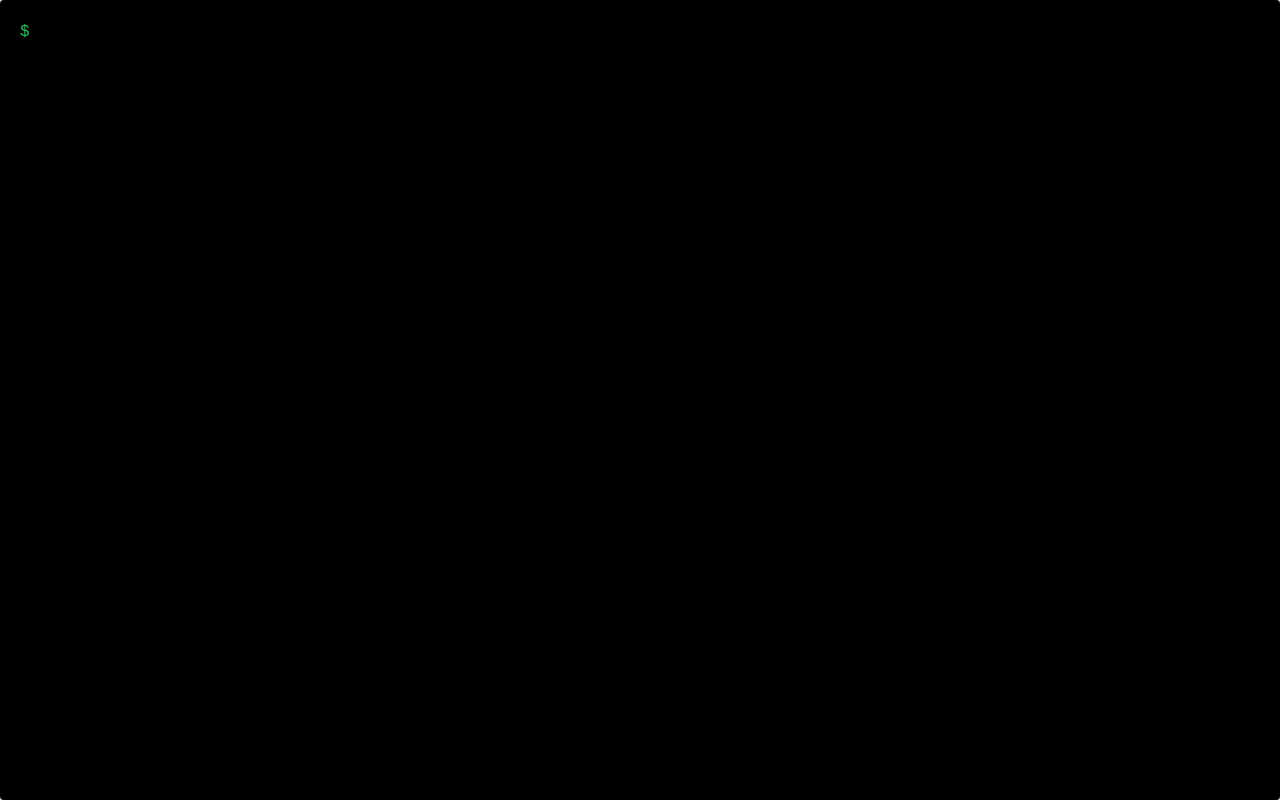
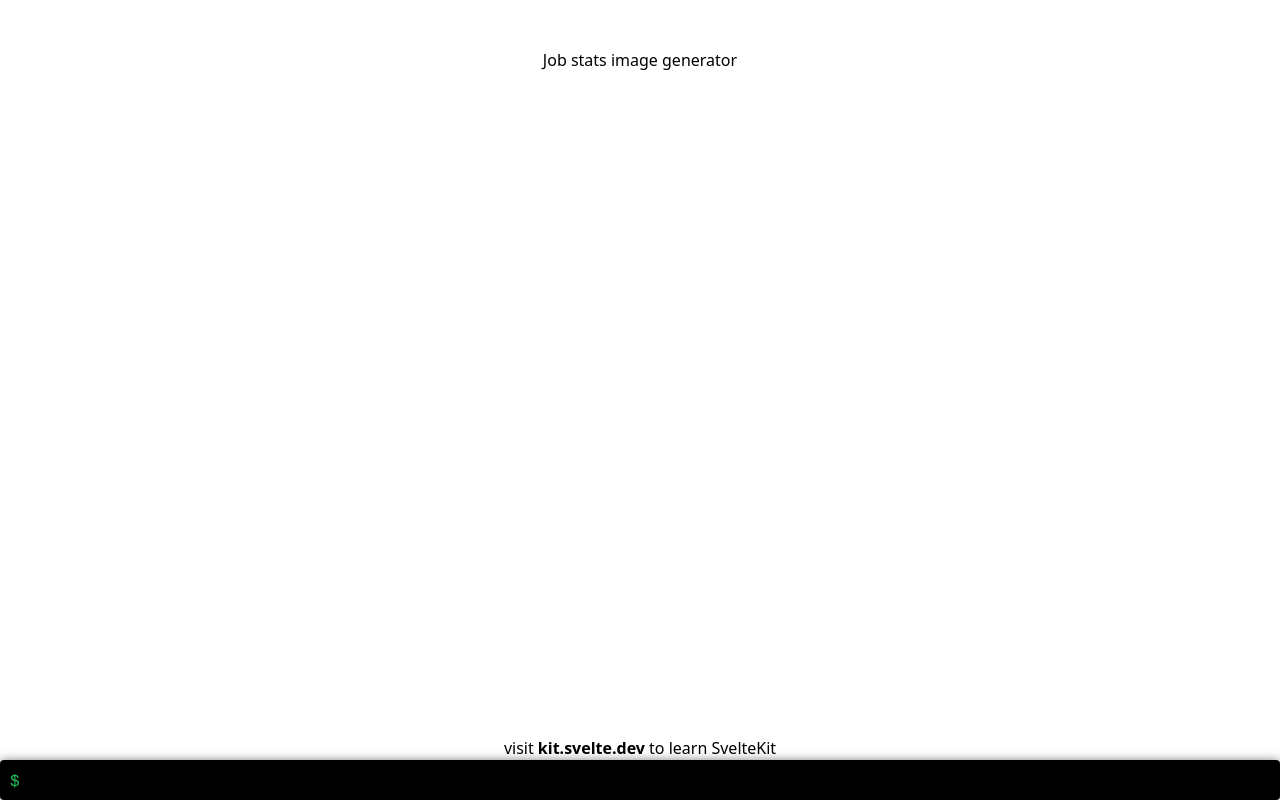
Before and after one commit to jacobutterworth/svelte-term, a SvelteKit app: page / in a window 1280 px wide. Built offline with nearby package versions, Linux system fonts and the light colour scheme.

Commit message:
fix: push

```diff
--- a/package.json
+++ b/package.json
@@ -24,6 +24,7 @@
     "@sveltejs/kit": "^2.0.0",
     "@sveltejs/vite-plugin-svelte": "^3.0.0",
     "autoprefixer": "^10.4.20",
+    "daisyui": "^4.12.10",
     "globals": "^15.0.0",
     "postcss": "^8.4.41",
     "prettier": "^3.1.1",
--- a/src/routes/+layout.svelte
+++ b/src/routes/+layout.svelte
@@ -1,5 +1,96 @@
-<script>
-  import "../app.css";
+<script lang="ts">
+	import "../app.css";
+	import Terminal from "./Terminal.svelte";
+	import { clickoutside } from "$lib/utils/clickOutside";
+	import { onMount } from "svelte";
+
+	let isExpanded = false;
+	let terminalContainer: HTMLDivElement;
+
+	function handleClickOutside() {
+		console.log("click_outside");
+		isExpanded = false;
+	}
+
+	function handleExpand() {
+		console.log("handleExpand");
+		isExpanded = true;
+	}
+
+	function handleCloseTerminal() {
+		console.log("Terminal closed");
+		isExpanded = false;
+	}
+
+	onMount(() => {
+		if (terminalContainer) {
+			terminalContainer.addEventListener("closeterminal", handleCloseTerminal);
+		}
+
+		return () => {
+			if (terminalContainer) {
+				terminalContainer.removeEventListener("closeterminal", handleCloseTerminal);
+			}
+		};
+	});
 </script>
 
-<slot />
+<div class="app">
+	<main>
+		<slot />
+	</main>
+
+	<footer>
+		<p>visit <a href="https://kit.svelte.dev">kit.svelte.dev</a> to learn SvelteKit</p>
+		<div
+			use:clickoutside
+			on:clickoutside={handleClickOutside}
+			on:click={handleExpand}
+			on:keydown={handleExpand}
+			bind:this={terminalContainer}
+			tabindex="-1"
+			role="button"
+			class="w-full"
+		>
+			<Terminal {isExpanded} />
+		</div>
+	</footer>
+</div>
+
+<style>
+	.app {
+		display: flex;
+		flex-direction: column;
+		min-height: 100vh;
+	}
+
+	main {
+		flex: 1;
+		display: flex;
+		flex-direction: column;
+		padding: 1rem;
+		width: 100%;
+		max-width: 64rem;
+		margin: 0 auto;
+		box-sizing: border-box;
+	}
+
+	footer {
+		display: flex;
+		flex-direction: column;
+		justify-content: center;
+		align-items: center;
+		padding: 12px 12px 0 12px;
+		max-height: 30vh;
+	}
+
+	footer a {
+		font-weight: bold;
+	}
+
+	@media (min-width: 480px) {
+		footer {
+			padding: 0 0;
+		}
+	}
+</style>
--- a/src/routes/+page.svelte
+++ b/src/routes/+page.svelte
@@ -1,17 +1,33 @@
 <script>
-  import Terminal from './Terminal.svelte';
 </script>
 
-<main>
-  <Terminal />
+<svelte:head>
+	<title>Home</title>
+	<meta name="description" content="" />
+</svelte:head>
+<main class="flex flex-col items-center">
+	<h1 class="text-center p-8">Job stats image generator</h1>
+	<div class="flex"></div>
 </main>
 
 <style>
-  main {
-    display: flex;
-    /* justify-content: center; */
-    /* align-items: center; */
+	section {
+		display: flex;
+		flex-direction: column;
+		justify-content: center;
+		align-items: center;
+		flex: 0.6;
+	}
 
-    /* background-color: #1d1f21; */
-  }
+	h1 {
+		width: 100%;
+	}
+
+	.welcome {
+		display: block;
+		position: relative;
+		width: 100%;
+		height: 0;
+		padding: 0 0 calc(100% * 495 / 2048) 0;
+	}
 </style>
--- /dev/null
+++ b/src/routes/+page.ts
@@ -0,0 +1,3 @@
+// since there's no dynamic data here, we can prerender
+// it so that it gets served as a static asset in production
+export const prerender = true;
--- a/src/routes/Terminal.svelte
+++ b/src/routes/Terminal.svelte
@@ -1,24 +1,27 @@
 <script lang="ts">
-	import { onMount, afterUpdate } from "svelte";
+	import { onMount, afterUpdate, createEventDispatcher } from "svelte";
 
-	// Define types
+	export let isExpanded = false; // Make this a prop
+
+	const dispatch = createEventDispatcher();
+
 	type Command = {
-		id: string; // Use a more granular unique identifier
+		id: string;
 		text: string;
 		type: "command" | "response";
 	};
 
 	let commands: Command[] = [];
-	let commandHistory: string[] = []; // To keep track of only the input commands
-
-	const availableCommands: string[] = ["help", "about", "clear", "color", "echo", "exit"];
+	let commandHistory: string[] = [];
+	const availableCommands: string[] = ["help", "about", "clear", "color", "echo", "exit", "close"];
 	let currentCommand: string = "";
 	const prompt: string = "$ ";
 	let terminalInput: HTMLInputElement;
 	let belowInputDiv: HTMLDivElement;
-	let commandCounter = 0; // Counter to ensure uniqueness
-	let historyIndex: number | null = null; // Initialize as null to manage history correctly
+	let commandCounter = 0;
+	let historyIndex: number | null = null;
 	let color = "green";
+	let lastCommandDiv: HTMLDivElement;
 
 	const generateUniqueId = () => {
 		commandCounter += 1;
@@ -27,9 +30,9 @@
 
 	const handleCommand = () => {
 		if (currentCommand.trim() !== "") {
-			commandHistory.push(currentCommand); // Add to history
+			commandHistory.push(currentCommand);
 			const newCommand: Command = {
-				id: generateUniqueId(), // Generate a unique id
+				id: generateUniqueId(),
 				text: `${prompt}${currentCommand}`,
 				type: "command"
 			};
@@ -60,7 +63,7 @@
 
 		const [baseCommand, ...args] = input.split(" ");
 
-		switch (args[0].toLowerCase()) {
+		switch (args[0]?.toLowerCase()) {
 			case "help":
 				response = `Available commands: ${availableCommands.join(", ")}`;
 				break;
@@ -77,12 +80,15 @@
 				if (valid) {
 					color = args[1].toLowerCase();
 					response = `Color set to ${args[1]}`;
-				} else {
-					// response = `Invalid color: ${args[1]}`;
 				}
 				break;
 			case "echo":
 				response = args.slice(1).join(" ").replaceAll('"', "");
+				break;
+			case "close":
+				response = "Closing terminal...";
+				isExpanded = false;
+				dispatch("closeTerminal"); // Dispatch the custom event
 				break;
 			default:
 				response = `Command not found: ${input}`;
@@ -99,22 +105,16 @@
 			} else {
 				historyIndex = commandHistory.length - 1;
 			}
-			// Start with the most recent command
 			historyIndex = commandHistory.length - 1;
-			// console.log("historyIndex is null");
 		} else {
-			// Adjust history index within the bounds
 			historyIndex = historyIndex + direction;
 
 			if (historyIndex < 0) {
 				historyIndex = 0;
-				// console.log("historyIndex is negative");
 			} else if (historyIndex >= commandHistory.length) {
-				// console.log("historyIndex is greater than or equal to commandHistory.length");
 				currentCommand = "";
 				historyIndex = null;
 				terminalInput.setSelectionRange(0, 0);
-
 				return;
 			}
 		}
@@ -161,12 +161,10 @@
 
 	afterUpdate(() => {
 		adjustBelowInputHeight();
+		if (!isExpanded && lastCommandDiv) {
+			lastCommandDiv.scrollIntoView({ behavior: "smooth" });
+		}
 	});
-
-	const checkValidColor = (inputColor: string) => {
-		const validColors = ["black", "red", "green", "yellow", "blue", "magenta", "cyan", "white"];
-		return validColors.includes(inputColor.toLowerCase());
-	};
 
 	const getTextColor = (inputColor: string) => {
 		switch (inputColor) {
@@ -190,9 +188,18 @@
 	};
 </script>
 
-<div class={`terminal ${getTextColor(color)}`}>
+<div
+	class={`terminal ${getTextColor(color)} ${isExpanded ? "expanded" : "collapsed"}`}
+	on:click={() => {
+		adjustBelowInputHeight();
+	}}
+	aria-label="Terminal"
+	role="button"
+	tabindex="-1"
+	on:keydown={handleKeyDown}
+>
 	{#each commands as command (command.id)}
-		<div class="terminal-line {command.type}">{command.text}</div>
+		<div bind:this={lastCommandDiv} class="terminal-line {command.type}">{command.text}</div>
 	{/each}
 	<div class="input-line">
 		<span>{prompt}</span>
@@ -205,14 +212,6 @@
 			bind:this={terminalInput}
 		/>
 	</div>
-	<div
-		class="below-input"
-		on:click={focusInput}
-		on:keydown={handleKeyDown}
-		role="textbox"
-		tabindex="-1"
-		bind:this={belowInputDiv}
-	></div>
 </div>
 
 <style>
@@ -220,19 +219,21 @@
 		border-radius: 4px;
 		background-color: black;
 		font-family: "Courier New", Courier, monospace;
-		padding: 20px;
+		padding: 10px;
 		width: 100%;
-		height: 100vh;
 		overflow-y: auto;
 		box-shadow: 0 0 10px rgba(0, 0, 0, 0.5);
+		transition: height 0.3s ease;
+		cursor: pointer;
 	}
 
-	.below-input {
-		position: absolute;
-		left: 0;
-		right: 0;
-		bottom: 0;
-		background: transparent; /* This is for debugging; make it transparent once confirmed */
+	.collapsed {
+		height: 40px; /* Adjust to desired height when collapsed */
+	}
+
+	.expanded {
+		height: 30vh; /* Adjust to desired height when expanded */
+		cursor: default;
 	}
 
 	.terminal-line {
--- a/tsconfig.json
+++ b/tsconfig.json
@@ -1,5 +1,8 @@
 {
 	"extends": "./.svelte-kit/tsconfig.json",
+	"include": [
+		"src/**/*"
+	],
 	"compilerOptions": {
 		"allowJs": true,
 		"checkJs": true,
```
Also changed, not shown: src/app.d.ts (+6 -6 lines), src/lib/utils/clickOutside.ts (added, +124 -0 lines), 1 other file (tests, documents, lock files or other folders).
